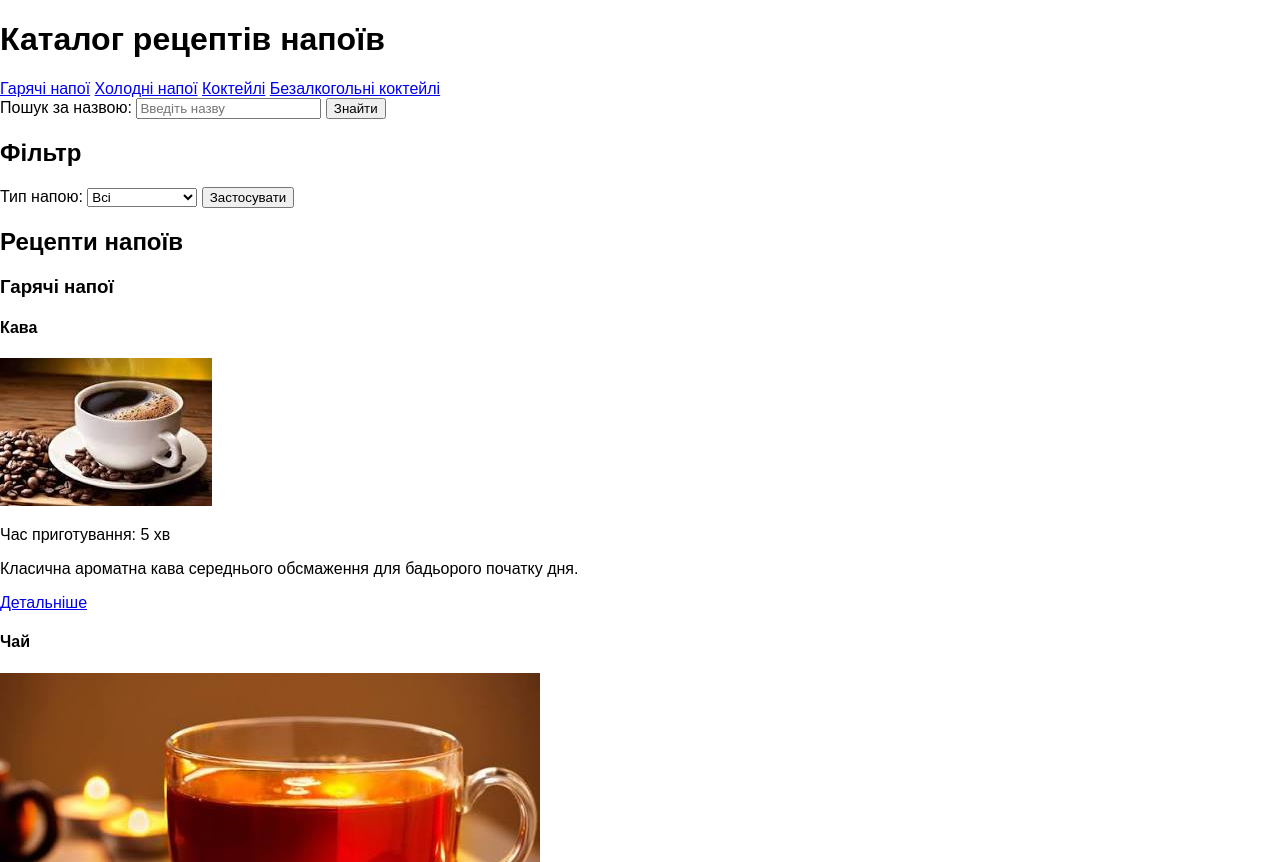
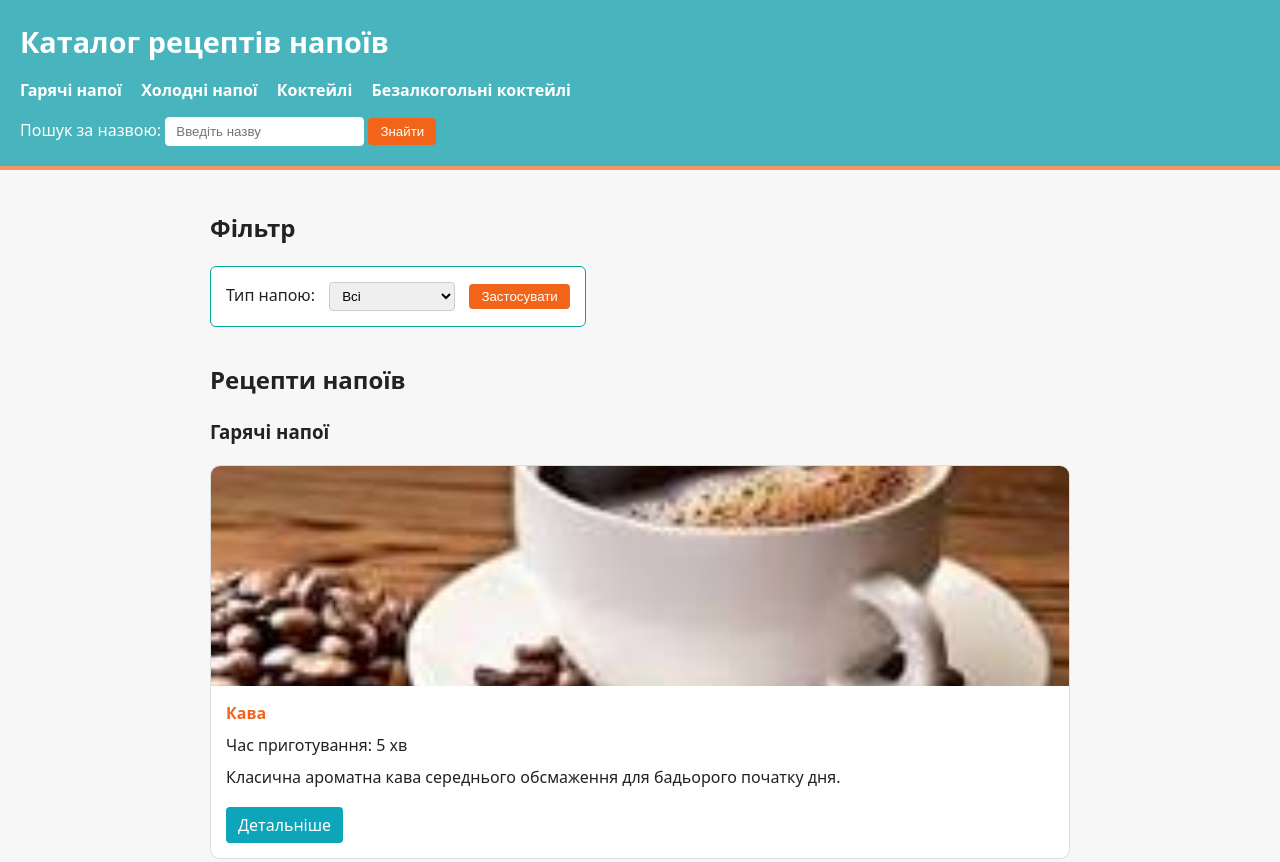
Before and after one commit to dariaquio/drinks-catalog, a plain HTML site: page index.html in a window 1280 px wide. Shown: the top 862 px of the page. Drawn offline with Linux system fonts and the light colour scheme.

Commit message:
feat: додано клас для рецептів, базові стилі, кольорову палітру

```diff
--- a/css/style.css
+++ b/css/style.css
@@ -1,8 +1,203 @@
-* {
+*,
+*::before,
+*::after {
   box-sizing: border-box;
 }
 
 body {
   margin: 0;
-  font-family: sans-serif;
+  font-family: system-ui, -apple-system, sans-serif;
+  font-size: 1rem;
+  line-height: 1.5;
+  color: #222222;
+  background-color: #f7f7f7;
 }
+
+
+header {
+  background-color: #48b4be;
+  color: #ffffff;
+  padding: 20px;
+  border-bottom: 4px solid #f59467;
+}
+
+header h1 {
+  margin: 0 0 15px 0;
+  font-size: 1.8rem;
+}
+
+header nav {
+  margin-bottom: 15px;
+}
+
+header nav a {
+  color: #ffffff;
+  text-decoration: none;
+  font-weight: 600;
+  margin-right: 15px;
+}
+
+header nav a:hover {
+  text-decoration: underline;
+}
+
+header form {
+  margin-top: 10px;
+}
+
+header input[type="search"] {
+  padding: 6px 10px;
+  border: 1px solid #ffffff;
+  border-radius: 4px;
+}
+
+header button {
+  padding: 6px 12px;
+  background-color: #f26419;
+  color: #ffffff;
+  border: none;
+  border-radius: 4px;
+  cursor: pointer;
+}
+
+header button:hover {
+  background-color: #d6500d;
+}
+
+
+main,
+aside,
+footer {
+  max-width: 900px;
+  margin: 0 auto;
+  padding: 20px;
+}
+
+main > section {
+  margin-bottom: 35px;
+}
+
+
+#filters form {
+  padding: 15px;
+  border: 1px solid #00a896;
+  background-color: #ffffff;
+  border-radius: 6px;
+  display: inline-block;
+}
+
+#filters select {
+  padding: 5px 8px;
+  margin: 0 10px;
+  border: 1px solid #ccc;
+  border-radius: 4px;
+}
+
+#filters button {
+  padding: 5px 12px;
+  background-color: #f26419;
+  color: #ffffff;
+  border: none;
+  border-radius: 4px;
+  cursor: pointer;
+}
+
+#filters button:hover {
+  background-color: #d6500d;
+}
+
+
+.card {
+  background-color: #ffffff;
+  border: 1px solid #dddddd;
+  border-radius: 10px;
+  margin-bottom: 20px;
+  overflow: hidden;
+  transition: box-shadow 0.2s ease;
+}
+
+
+.card:hover {
+  box-shadow: 0 6px 16px rgba(0, 0, 0, 0.15);
+}
+
+
+.card img {
+  width: 100%;
+  height: 220px;
+  object-fit: cover;
+  display: block;
+}
+
+
+.card h4,
+.card p {
+  padding-left: 15px;
+  padding-right: 15px;
+  margin: 8px 0;
+}
+
+.card h4 {
+  margin-top: 15px;
+  color: #f26419;
+}
+
+.card a {
+  display: inline-block;
+  margin: 10px 15px 15px 15px;
+  padding: 6px 12px;
+  background-color: #0da5b9;
+  color: #ffffff;
+  text-decoration: none;
+  border-radius: 4px;
+  font-weight: 500;
+}
+
+.card:hover {
+  background-color: #2491a0;
+}
+
+
+aside#recipe-details {
+  background-color: #eef9f8;
+  border: 2px solid #00a896;
+  border-radius: 8px;
+  margin-bottom: 30px;
+}
+
+aside#recipe-details article {
+  background-color: #ffffff;
+  border: 1px solid #d2e8e5;
+  border-radius: 6px;
+  padding: 15px;
+  margin-bottom: 15px;
+}
+
+aside#recipe-details h3 {
+  margin-top: 0;
+  color: #f26419;
+}
+
+
+aside#recipe-details ol {
+  padding-left: 25px;
+  margin-bottom: 5px;
+}
+
+aside#recipe-details ul {
+  padding-left: 20px;
+}
+
+
+footer {
+  text-align: center;
+  border-top: 1px solid #dddddd;
+  padding-top: 15px;
+  padding-bottom: 25px;
+  color: #777777;
+  font-size: 0.9rem;
+}
+
+footer p {
+  margin: 4px 0;
+}
--- a/index.html
+++ b/index.html
@@ -50,17 +50,17 @@
     <section id="hot-drinks">
       <h3>Гарячі напої</h3>
 
-      <article>
+      <article class="card">
+        <img src="assets/img/coffee.jpeg" alt="Чашка свіжозвареної чорної кави">
         <h4>Кава</h4>
-        <img src="assets/img/coffee.jpeg" alt="Чашка свіжозвареної чорної кави">
         <p>Час приготування: 5 хв</p>
         <p>Класична ароматна кава середнього обсмаження для бадьорого початку дня.</p>
         <a href="#details-coffee">Детальніше</a>
       </article>
 
-      <article>
+      <article class="card">
+        <img src="assets/img/tea.jpeg" alt="Прозора чашка гарячого чорного чаю">
         <h4>Чай</h4>
-        <img src="assets/img/tea.jpeg" alt="Прозора чашка гарячого чорного чаю">
         <p>Час приготування: 3 хв</p>
         <p>Традиційний зігріваючий напій із добірного чайного листя.</p>
         <a href="#details-tea">Детальніше</a>
@@ -70,17 +70,17 @@
     <section id="cold-drinks">
       <h3>Холодні напої</h3>
 
-      <article>
+      <article class="card">
+        <img src="assets/img/mors.jpeg" alt="Глечик та склянка ягідного морсу насиченого червоного кольору">
         <h4>Ягідний морс</h4>
-        <img src="assets/img/mors.jpeg" alt="Глечик та склянка ягідного морсу насиченого червоного кольору">
         <p>Час приготування: 15 хв</p>
         <p>Освіжаючий напій із натуральних лісових ягід з легкою кислинкою.</p>
         <a href="#details-mors">Детальніше</a>
       </article>
 
-      <article>
+      <article class="card">
+        <img src="assets/img/fresh.jpeg" alt="Склянка свіжовичавленого соку зі шматочками апельсина">
         <h4>Апельсиновий фреш</h4>
-        <img src="assets/img/fresh.jpeg" alt="Склянка свіжовичавленого соку зі шматочками апельсина">
         <p>Час приготування: 5 хв</p>
         <p>100% натуральний сік прямого віджиму, багатий на вітамін C.</p>
         <a href="#details-fresh">Детальніше</a>
@@ -90,17 +90,17 @@
     <section id="alco-cocktails">
       <h3>Коктейлі</h3>
 
-      <article>
-        <h4>Апероль Спритц</h4>
-        <img src="assets/img/aperol.jpeg" alt="Келих коктейлю Апероль Спритц з льодом і скибкою апельсина">
+      <article class="card">
+        <img src="assets/img/aperol.jpeg" alt="Келих коктейлю Апероль Шпритц з льодом і скибкою апельсина">
+        <h4>Апероль Шприц</h4>
         <p>Час приготування: 5 хв</p>
         <p>Популярний італійський аперитив із легкою цитрусовою гірчинкою.</p>
         <a href="#details-aperol">Детальніше</a>
       </article>
 
-      <article>
-        <h4>Класичний Мохіто</h4>
+      <article class="card">
         <img src="assets/img/mojito.jpeg" alt="Склянка коктейлю мохіто з листочками м'яти та шматочками лайма">
+        <h4>Мохіто</h4>
         <p>Час приготування: 7 хв</p>
         <p>Освіжаючий напій із ідеальним балансом солодкуватості, цитрусу та свіжої м'яти.</p>
         <a href="#details-mojito">Детальніше</a>
@@ -111,17 +111,17 @@
     <section id="non-alco-cocktails">
       <h3>Безалкогольні коктейлі</h3>
 
-      <article>
-        <h4>Мохіто безалкогольний (Virgin)</h4>
+      <article class="card">
         <img src="assets/img/mojito-virgin.jpeg" alt="Висока склянка безалкогольного мохіто з лаймом, м'ятою та льодом">
+        <h4>Мохіто б/а</h4>
         <p>Час приготування: 7 хв</p>
         <p>Охолоджуючий мікс соку свіжого лайма, тростинного цукру, м'яти та содової.</p>
         <a href="#details-mojito-virgin">Детальніше</a>
       </article>
 
-      <article>
-        <h4>Піна Колада</h4>
-        <img src="assets/img/pina_colada.jpeg" alt="Коктейль Піна Колада у високому келиху з ананасом">
+      <article class="card">
+        <img src="assets/img/pina-colada.jpeg" alt="Коктейль Піна Колада у високому келиху з ананасом">
+        <h4>Піна Колада б/а</h4>
         <p>Час приготування: 5 хв</p>
         <p>Ніжний тропічний напій з вираженим кокосово-ананасовим кремовим смаком.</p>
         <a href="#details-pina-colada">Детальніше</a>
```
